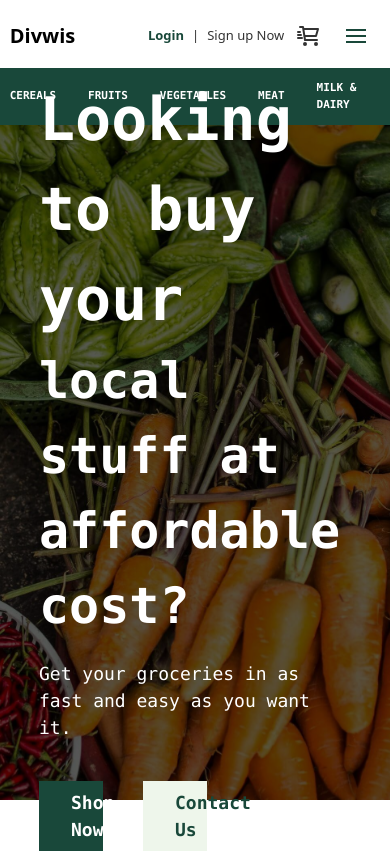
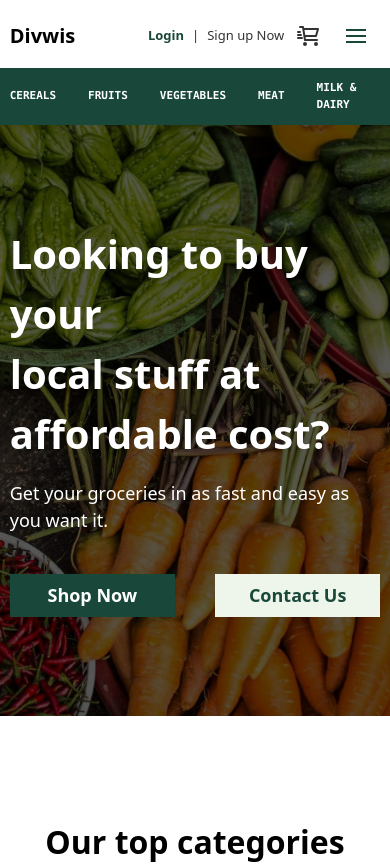
Before and after one commit to Frokesy/divwis, a React (Vite) app: page / in a window 390 px wide. Shown: the top 864 px of the page. Built offline with nearby package versions, Linux system fonts and the light colour scheme.

Commit message:
modified HeroSection for mobile screens

```diff
--- a/src/components/sections/HeroSection.tsx
+++ b/src/components/sections/HeroSection.tsx
@@ -1,16 +1,16 @@
 const HeroSection = () => {
   return (
-    <div className="bg-[url('/assets/hero_img.jpg')] z-0 h-[80vh] bg-center bg-cover bg-no-repeat items-center justify-center">
-      <div className="absolute bg-[#000] bg-opacity-65 text-[#fff] h-[80%] w-[100%]">
-        <div className="flex flex-col justify-center h-[100%] w-[80vw] mx-auto font-mono">
-          <h1 className="text-[60px] font-bold">Looking to buy your</h1>
-          <p className="text-[50px] font-bold">
+    <div className="bg-[url('/assets/hero_img.jpg')] z-0 lg:h-[80vh] h-[70vh] bg-center bg-cover bg-no-repeat items-center justify-center">
+      <div className="absolute bg-[#000] bg-opacity-65 text-[#fff] lg:h-[80%] h-[70%] w-[100%]">
+        <div className="flex flex-col justify-center h-[100%] lg:w-[80vw] w-[95vw] mx-auto lg:font-mono">
+          <h1 className="lg:text-[60px] text-[40px] font-bold">Looking to buy your</h1>
+          <p className="lg:text-[50px] text-[40px] font-bold">
             local stuff at affordable cost?
           </p>
           <p className="text-[18px] pt-4">
             Get your groceries in as fast and easy as you want it.
           </p>
-          <div className="flex w-[40%] space-x-10 mt-10">
+          <div className="flex lg:w-[40%] space-x-10 mt-10">
             <button className="bg-[#19483a] w-[50%] text-[#fff] text-[18px] font-bold px-8 py-2">
               Shop Now
             </button>
```
